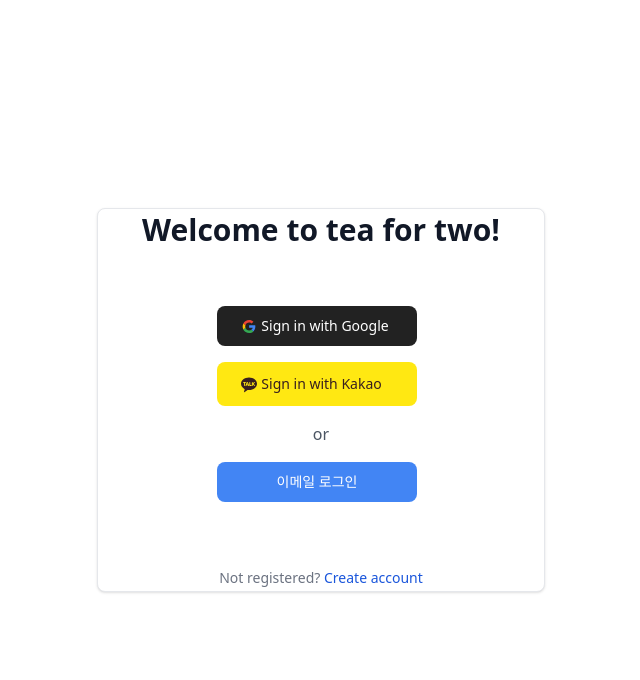
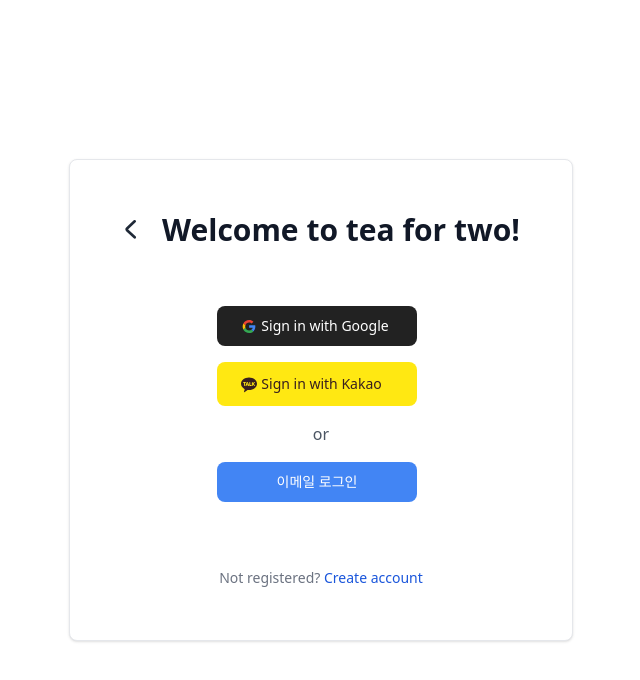
Before and after one commit to 42Seoul-Tea42/frontend, a Next.js app: page /auth/login in a window 1280 px wide. Shown: the top 680 px of the page, without its empty margins (319-959 px from the left). Built offline with nearby package versions, Linux system fonts and the light colour scheme.

Commit message:
style 로그인 페이지 버튼 간격조정
- 버튼 위치를 로그인 폼 밖으로 변경

```diff
--- a/app/auth/login/page.tsx
+++ b/app/auth/login/page.tsx
@@ -16,32 +16,28 @@ const LoginPage: React.FC = () => {
 
   return (
     <div className="flex items-center justify-center w-full h-screen">
-      <div className="max-w-md w-2/5 h-2/6 min-w-96 min-h-96 flex flex-col text-center items-center justify-center bg-white border border-gray-200 rounded-lg shadow sm:p-6 md:p-8 dark:bg-gray-800 dark:border-gray-700">
-        <div className="flex items-end gap-3">
-          {emailFormView && (
-            <div className="left-0">
+      <div className="max-w-100 min-w-96 min-h-96 flex flex-col text-center items-center justify-center bg-white border border-gray-200 rounded-lg shadow sm:p-6 md:p-8 dark:bg-gray-800 dark:border-gray-700">
+        <div className="flex flex-row ml-5 mr-5 mt-5">
           <ToggleEmailFormButton handle={toggle} />
-            </div>
-          )}
-          <h5 className="text-3xl min-w-96 font-semibold text-gray-900 dark:text-white flex-grow">
+          <h5 className="text-3xl ml-5 min-w-80 font-semibold text-gray-900 dark:text-white flex-grow">
             Welcome to tea for two!
           </h5>
         </div>
+        {!emailFormView ? (
           <div className="flex flex-col items-center justify-center min-h-80 gap-2">
-          {!emailFormView ? (
-            <>
             <GoogleLoginButton />
             <KakaoLoginButton />
             <h6 className="text-md mb-2 text-gray-600"> or </h6>
             <EmailLoginButton handle={toggle} />
-            </>
+          </div>
         ) : (
-            <>
+          <div className="mt-10 mb-10">
             <EmailLoginForm />
-            </>
+          </div>
         )}
+        <div className="mb-5">
+          <CreateAccountButton />
         </div>
-        <CreateAccountButton />
       </div>
     </div>
   );
```
Lines whose indentation alone changed are shown as unchanged.
